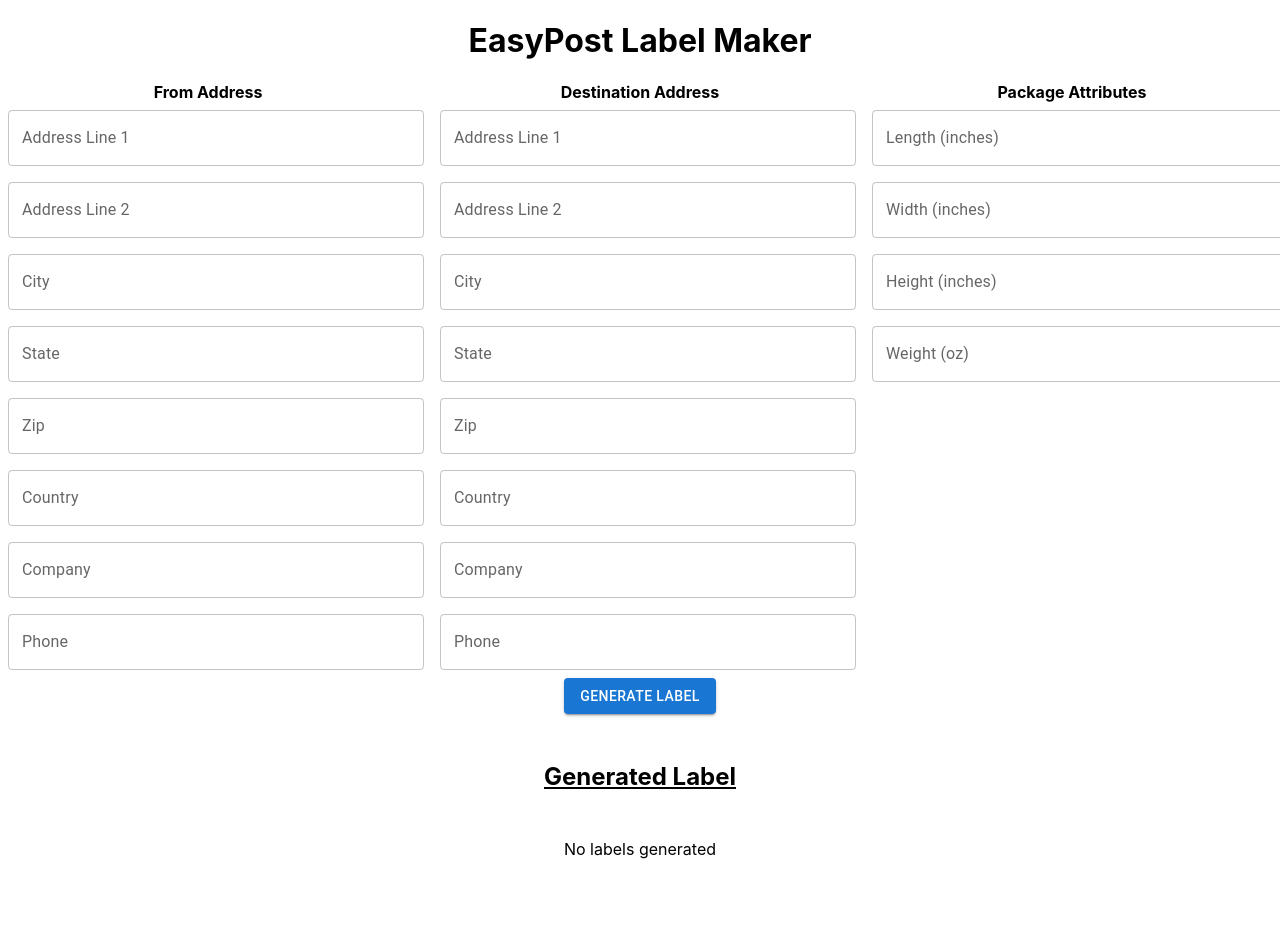
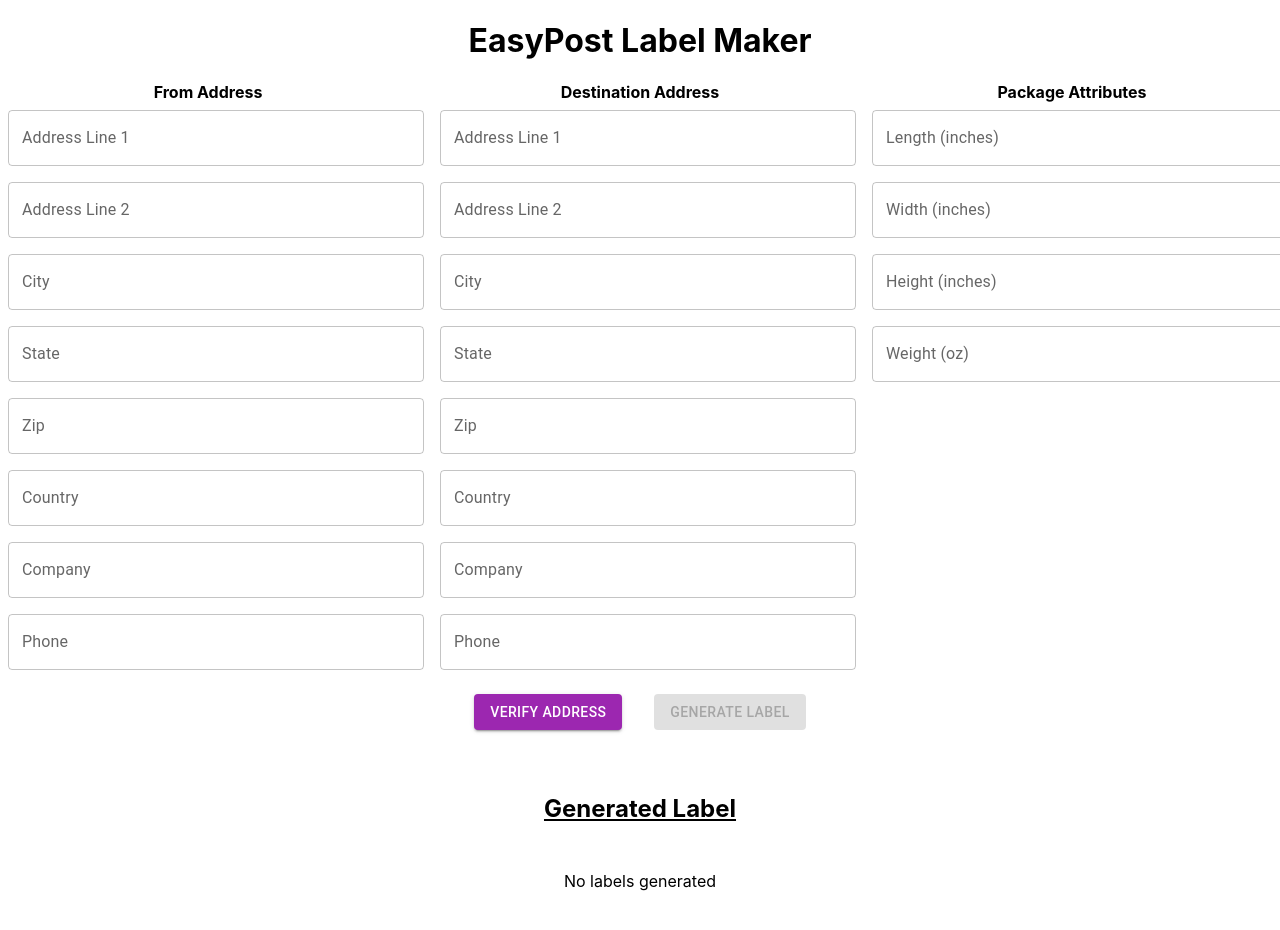
Before and after one commit to christopherpark88/roofstock-take-home, a React (Create React App) app: page / in a window 1280 px wide. Shown: the top 930 px of the page. Before the commit the page ends 859 px from the top, so only its background shows below. Built offline with nearby package versions, Linux system fonts and the light colour scheme.

Commit message:
verification button

```diff
--- a/package.json
+++ b/package.json
@@ -6,6 +6,7 @@
     "@easypost/api": "^4.0.0",
     "@emotion/react": "^11.9.0",
     "@emotion/styled": "^11.8.1",
+    "@mui/icons-material": "^5.6.1",
     "@mui/material": "^5.6.0",
     "@testing-library/jest-dom": "^5.16.4",
     "@testing-library/react": "^12.1.4",
--- a/src/App.js
+++ b/src/App.js
@@ -106,6 +106,8 @@
     height: "",
     weight: "",
   });
+  const [blockGenerate, setBlockGenerate] = useState(true);
+  const [snackBarMsg, setSnackBarMsg] = useState("");
 
   const handleAddressChange = (key, isSender) => (e) => {
     if (isSender) {
@@ -157,7 +159,7 @@
   };
 
   // Start process to create label upon button click
-  const onButtonClick = async () => {
+  const verifyAddress = async () => {
     // Create shipment
     /*     let shipmentObj = await easyPostAPI("Create Shipment", {
       from_address: senderAddress,
@@ -166,7 +168,9 @@
     }); */
 
     let fromAddress = await easyPostAPI("Create Address", testSender);
+    setSenderAddress(fromAddress);
     let toAddress = await easyPostAPI("Create Address", testReceiver);
+    setReceiverAddress(toAddress);
 
     let senderVerify = fromAddress.verifications.delivery;
     let receiverVerify = toAddress.verifications.delivery;
@@ -193,6 +197,10 @@
             },
           });
         });
+        setSnackBarMsg(
+          "Minor errors were found when verifying the address. Click Generate Label if you want to continue"
+        );
+        setBlockGenerate(false);
       }
       if (receiverVerify.errors.length > 0) {
         receiverVerify.errors.map((error) => {
@@ -214,17 +222,67 @@
             });
           });
         });
+        setSnackBarMsg(
+          "Minor errors were found when verifying the address. Click Generate Label if you want to continue"
+        );
+        setBlockGenerate(false);
       }
     } else {
       if (!senderVerify.success) {
+        senderVerify.errors.map((error) => {
+          console.log("sender errors", error);
+          setErrorFields({
+            ...errorFields,
+            [error.field]: {
+              sender: true,
+              receiver: errorFields[error.field].receiver,
+            },
+          });
+          setHelperTexts({
+            ...helperTexts,
+            [error.field]: {
+              sender: error.message,
+              receiver: helperTexts[error.field].receiver,
+            },
+          });
+        });
+        setSnackBarMsg(
+          "Major errors found when verifyin address. Please check everything is entered correctly."
+        );
+        setBlockGenerate(true);
       }
       if (!receiverVerify.success) {
+        receiverVerify.errors.map((error) => {
+          receiverVerify.errors.map((error) => {
+            console.log("receiver errors", error);
+            setErrorFields({
+              ...errorFields,
+              [error.field]: {
+                sender: true,
+                receiver: errorFields[error.field].receiver,
+              },
+            });
+            setHelperTexts({
+              ...helperTexts,
+              [error.field]: {
+                sender: error.message,
+                receiver: helperTexts[error.field].receiver,
+              },
+            });
+          });
+        });
+        setSnackBarMsg(
+          "Major errors found when verifyin address. Please check everything is entered correctly."
+        );
+        setBlockGenerate(true);
       }
     }
+  };
 
+  const generateLabel = async () => {
     let shipmentObj = await easyPostAPI("Create Shipment", {
-      from_address: fromAddress,
-      to_address: toAddress,
+      from_address: senderAddress,
+      to_address: receiverAddress,
       parcel: testParcel,
     });
 
@@ -416,9 +474,25 @@
           />
         </Grid>
       </Grid>
-      <Button variant="contained" onClick={onButtonClick}>
-        Generate Label
-      </Button>
+      <div>
+        <Button
+          style={{ margin: "1rem" }}
+          variant="contained"
+          color="secondary"
+          onClick={verifyAddress}
+        >
+          Verify Address
+        </Button>
+        <Button
+          disabled={blockGenerate}
+          style={{ margin: "1rem" }}
+          variant="contained"
+          onClick={generateLabel}
+        >
+          Generate Label
+        </Button>
+      </div>
+
       <div>
         <h2 style={{ textDecoration: "underline", margin: "3rem" }}>
           Generated Label
@@ -431,6 +505,10 @@
           <div> No labels generated</div>
         )}
       </div>
+      <br />
+      <br />
+      <br />
+      <br />
     </div>
   );
 }
```
Also changed, not shown: 1 other file (tests, documents, lock files or other folders).
